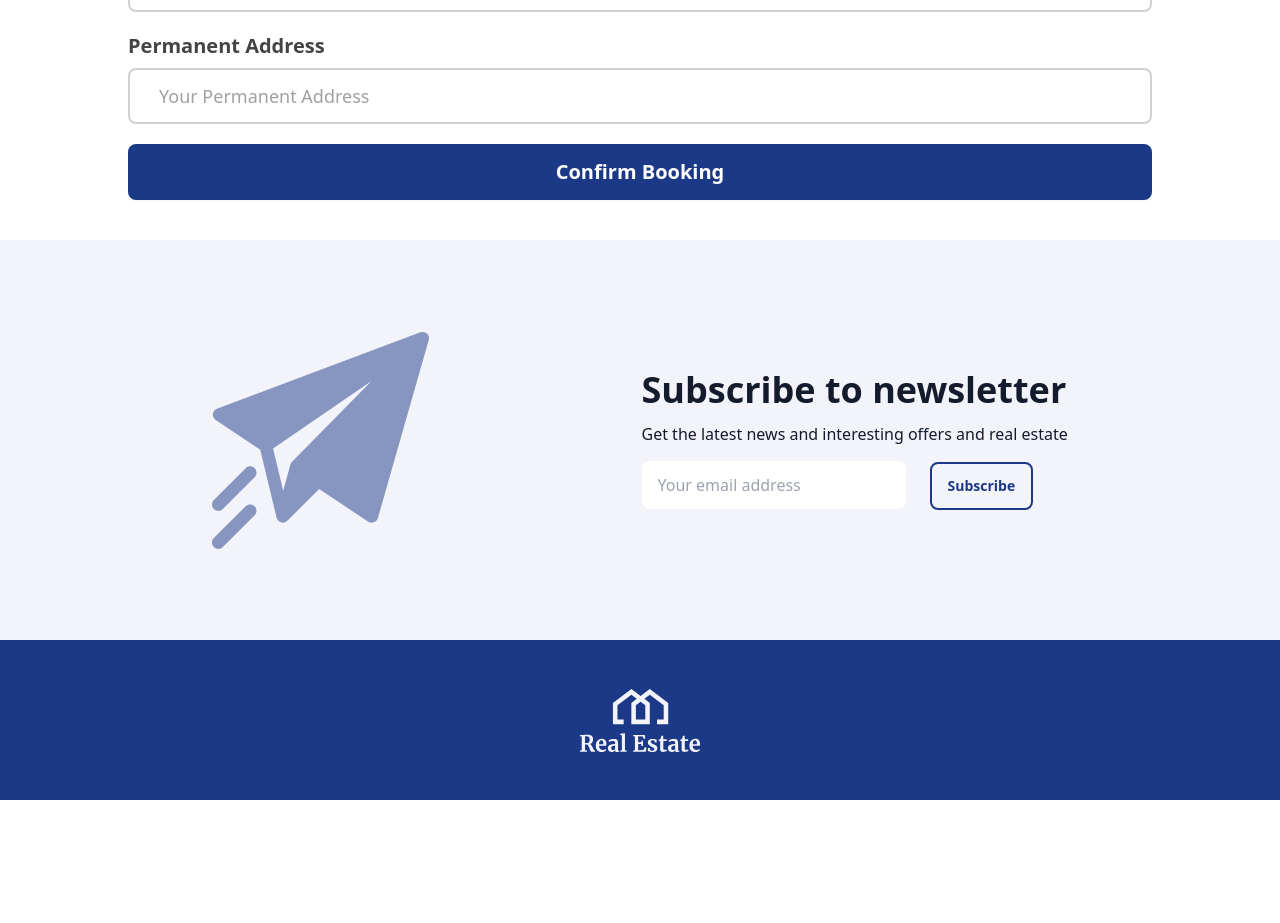
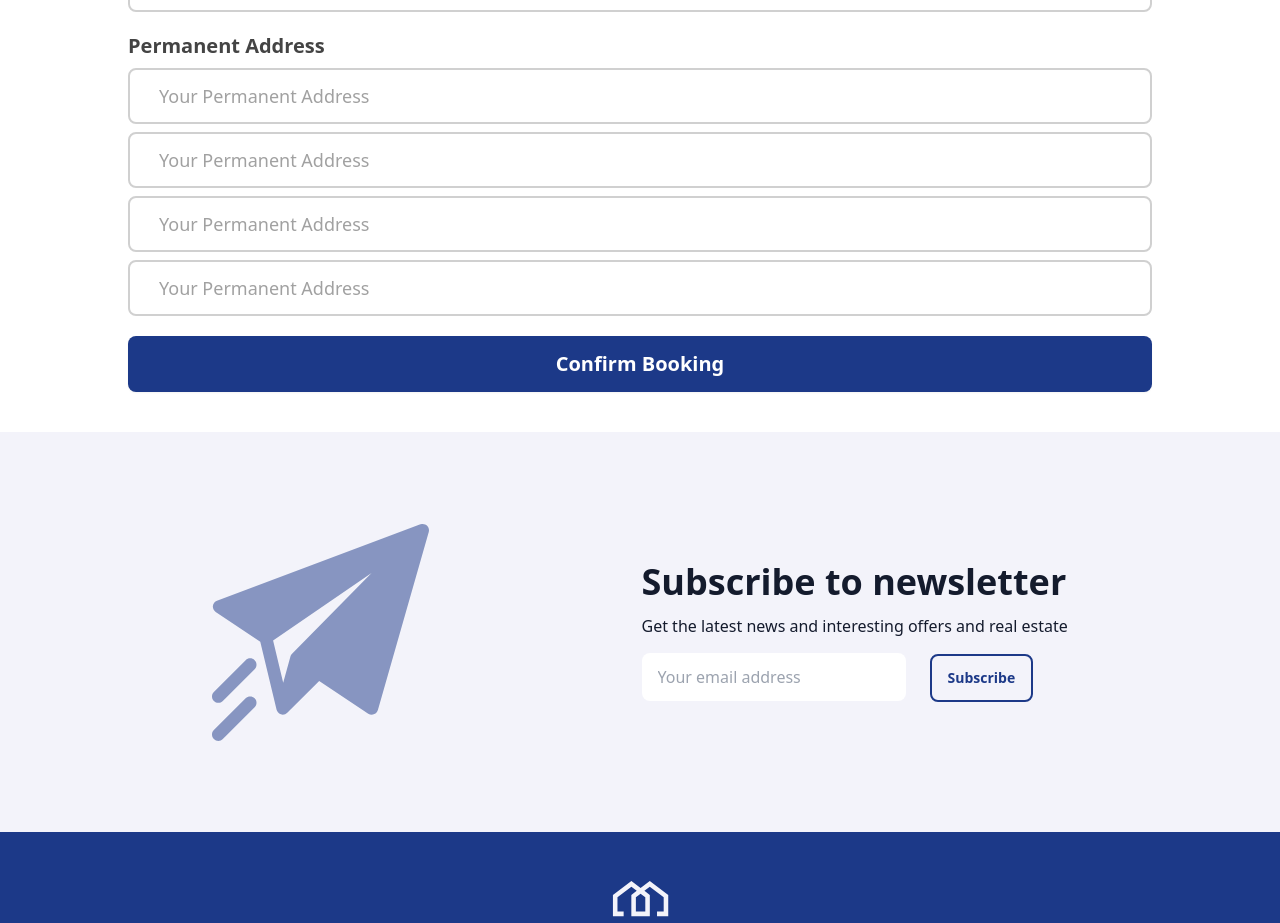
Before and after one commit to alamnahid/RentSwiftly---Renting-Made-Easy, a React (Vite) app: page /housebooking/1 in a window 1280 px wide. Shown: the part 960-1883 px from the top of the page. Before the commit the page ends 1760 px from the top, so only its background shows below. Built offline with nearby package versions, Linux system fonts and the light colour scheme; no server answers.

Commit message:
fix some error

```diff
--- a/src/Pages/HouseBookingForm/HouseBookingForm.jsx
+++ b/src/Pages/HouseBookingForm/HouseBookingForm.jsx
@@ -143,6 +143,9 @@ const HouseBookingForm = () => {
                 <p className="text-[#444] mt-5 text-xl font-semibold">Permanent Address</p>
 
                 <input className="w-full mt-2 h-[3.5rem] text-gray-700 placeholder:text-[#A1A1A1] text-lg outline-none pl-[1.81rem] rounded-lg border-2 border-[#D0D0D0] bg-white" type="text" name="address" id="" placeholder="Your Permanent Address" {...register("address", { required: true })} />
+                <input className="w-full mt-2 h-[3.5rem] text-gray-700 placeholder:text-[#A1A1A1] text-lg outline-none pl-[1.81rem] rounded-lg border-2 border-[#D0D0D0] bg-white" type="text" name="address" id="" placeholder="Your Permanent Address" {...register("address", { required: true })} />
+                <input className="w-full mt-2 h-[3.5rem] text-gray-700 placeholder:text-[#A1A1A1] text-lg outline-none pl-[1.81rem] rounded-lg border-2 border-[#D0D0D0] bg-white" type="text" name="address" id="" placeholder="Your Permanent Address" {...register("address", { required: true })} />
+                <input className="w-full mt-2 h-[3.5rem] text-gray-700 placeholder:text-[#A1A1A1] text-lg outline-none pl-[1.81rem] rounded-lg border-2 border-[#D0D0D0] bg-white" type="text" name="address" id="" placeholder="Your Permanent Address" {...register("address", { required: true })} />
 
 
 
```
